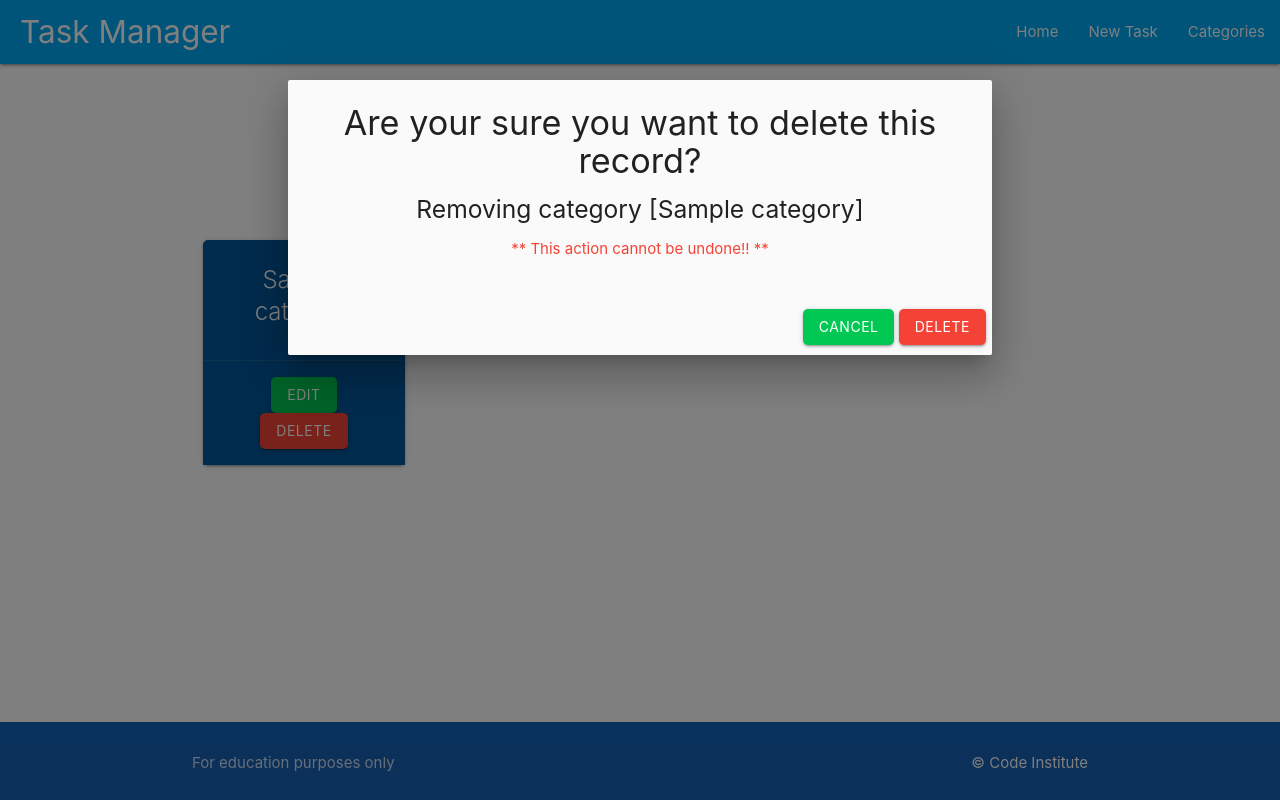
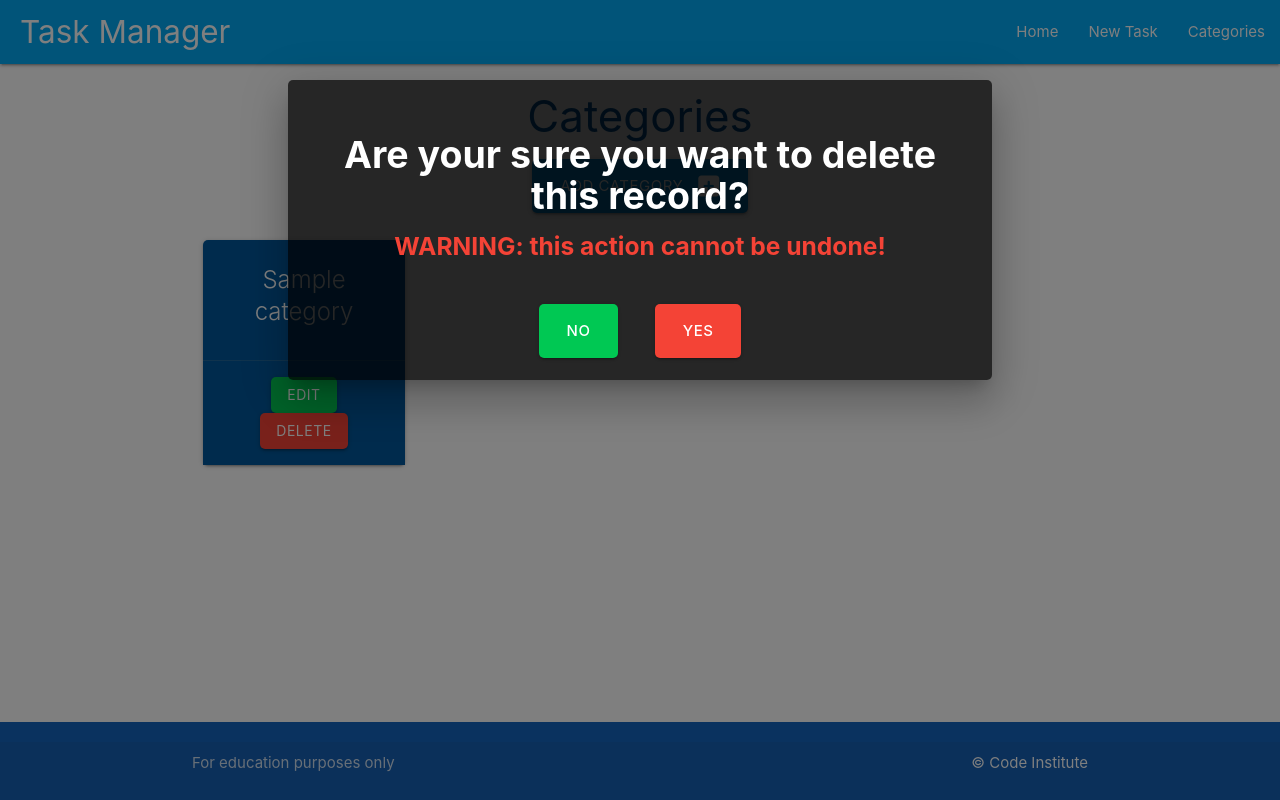
Before and after one commit to emidiovaleretto/flask-sqlalchemy-task-manager, a Flask app: page /categories in a window 1280 px wide, after a click on "DELETE". Run offline with Flask 2, Linux system fonts and the light colour scheme; tables that the repository leaves empty hold one stand-in row (values such as "Sample post").

Commit message:
Style modal with transparent background.

```diff
--- a/taskmanager/static/css/style.css
+++ b/taskmanager/static/css/style.css
@@ -27,3 +27,27 @@ body {
     display: inline-block;
     padding: 8px 16px;
   }
+
+  .modal-transparent {
+    border-radius: 5px;
+    background-color: rgba(0, 0, 0, .7);
+  }
+
+  .modal h4 {
+    margin: 0 auto;
+    margin-top: 30px;
+    font-size: 2.5rem;
+    font-weight: bold;
+    max-width: 25ch;
+    text-align: center;
+  }
+
+  .modal h5 {
+    font-weight: bold;
+  }
+
+  .modal .modal-footer {
+    background-color: transparent;
+    text-align: center;
+    margin-bottom: 30px;
+  }
--- a/taskmanager/templates/categories.html
+++ b/taskmanager/templates/categories.html
@@ -27,16 +27,15 @@
         {% endif %}
 
         <!-- Modal -->
-        <div id="modal-{{ category.id }}" class="modal">
+        <div id="modal-{{ category.id }}" class="modal modal-transparent">
           <div class="modal-content">
-            <h4 class="center-align">Are your sure you want to delete this record?</h4>
-            <h5 class="center-align">Removing category [{{ category.category_name }}]</h5>
-            <p class="red-text center-align">** This action cannot be undone!! **</p>
+            <h4 class="white-text center-align">Are your sure you want to delete this record?</h4>
+            <h5 class="red-text center-align">WARNING: this action cannot be undone!</h5>
           </div>
           <div class="modal-footer">
-            <a class="btn green accent-4" href="">Cancel</a>
+            <a class="btn-large green accent-4" href="" style="margin-right: 32px;"><strong>NO</strong></a>
             <a href="{{ url_for('delete_category', category_id=category.id) }}"
-              class="waves-effect waves-light btn red modal-trigger">Delete</a>
+                class="waves-effect waves-light btn-large red modal-trigger"><strong>YES</strong></a>
           </div>
         </div>
       </div>
```
Also changed, not shown: taskmanager/templates/tasks.html (+7 -9 lines).
